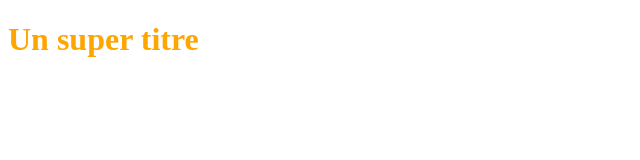
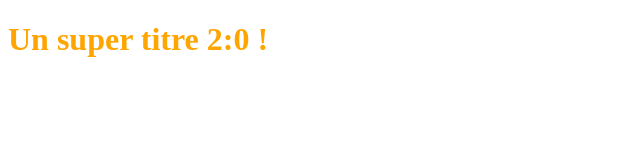
Before and after one commit to deepselv/OpenclassroomsProject, a plain HTML site: page index.html in a window 1280 px wide. Shown: the whole page, without its empty margins (0-640 px from the left). Drawn offline with Linux system fonts and the light colour scheme.

Commit message:
Modification du titre H1

```diff
--- a/index.html
+++ b/index.html
@@ -5,6 +5,6 @@
     <link rel="stylesheet" type="text/css" href="styles.css">
 </head>
 <body>
-    <h1>Un super titre</h1>
+    <h1>Un super titre 2:0 ! </h1>
 </body>
 </html>
```
